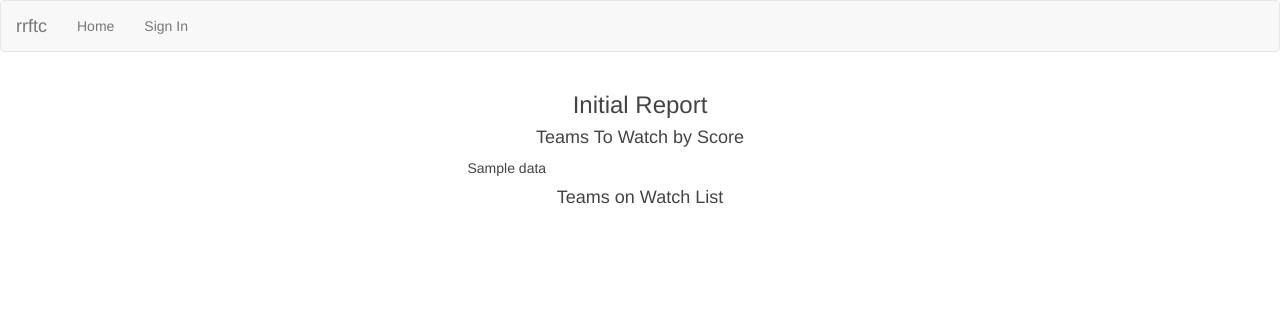
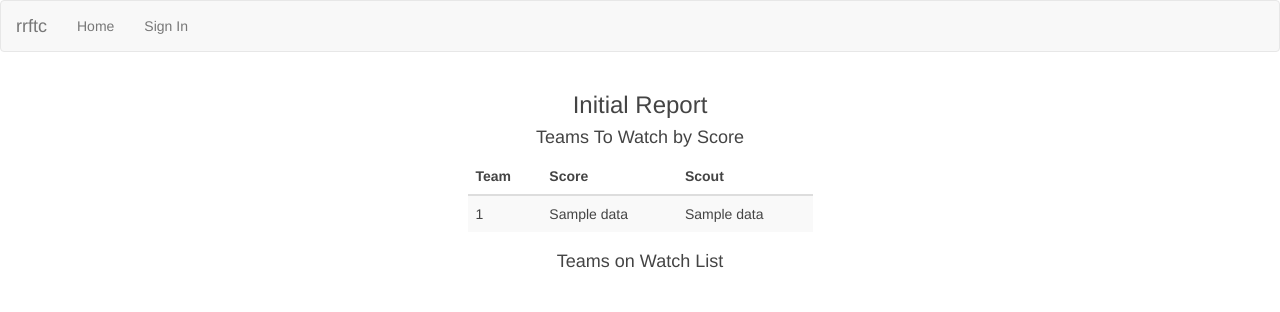
Before and after one commit to jasonrahm/rrftc, a Flask app: template rrftc/templates/report.html in a window 1280 px wide. Shown: the top 312 px of the page. Run offline with Flask 2, Linux system fonts and the light colour scheme; the template is opened without the code that fills it: most values are stand-ins (such as "Sample title", 1, 10 or a date in 2020); some libraries are stand-ins or nearby versions.

Commit message:
report data cleaned up in template

```diff
--- a/rrftc/templates/report.html
+++ b/rrftc/templates/report.html
@@ -5,9 +5,22 @@
 
   <h3>Initial Report</h3>
     <h4 class="text-center">Teams To Watch by Score</h4>
+    <table class="table table-responsive table-striped">
+    <thead>
+        <tr>
+            <th>Team</th>
+            <th>Score</th>
+            <th>Scout</th>
+        </tr>
+    </thead>
     {% for x in data %}
-        {{ x }}<br>
+        <tr>
+            <td>{{ x[0] }}</td>
+            <td>{{ x[2] }}</td>
+            <td>{{ x[1] }}</td>
+        </tr>
     {% endfor %}
+    </table>
     <h4 class="text-center">Teams on Watch List</h4>
 
 {% endblock %}
```
